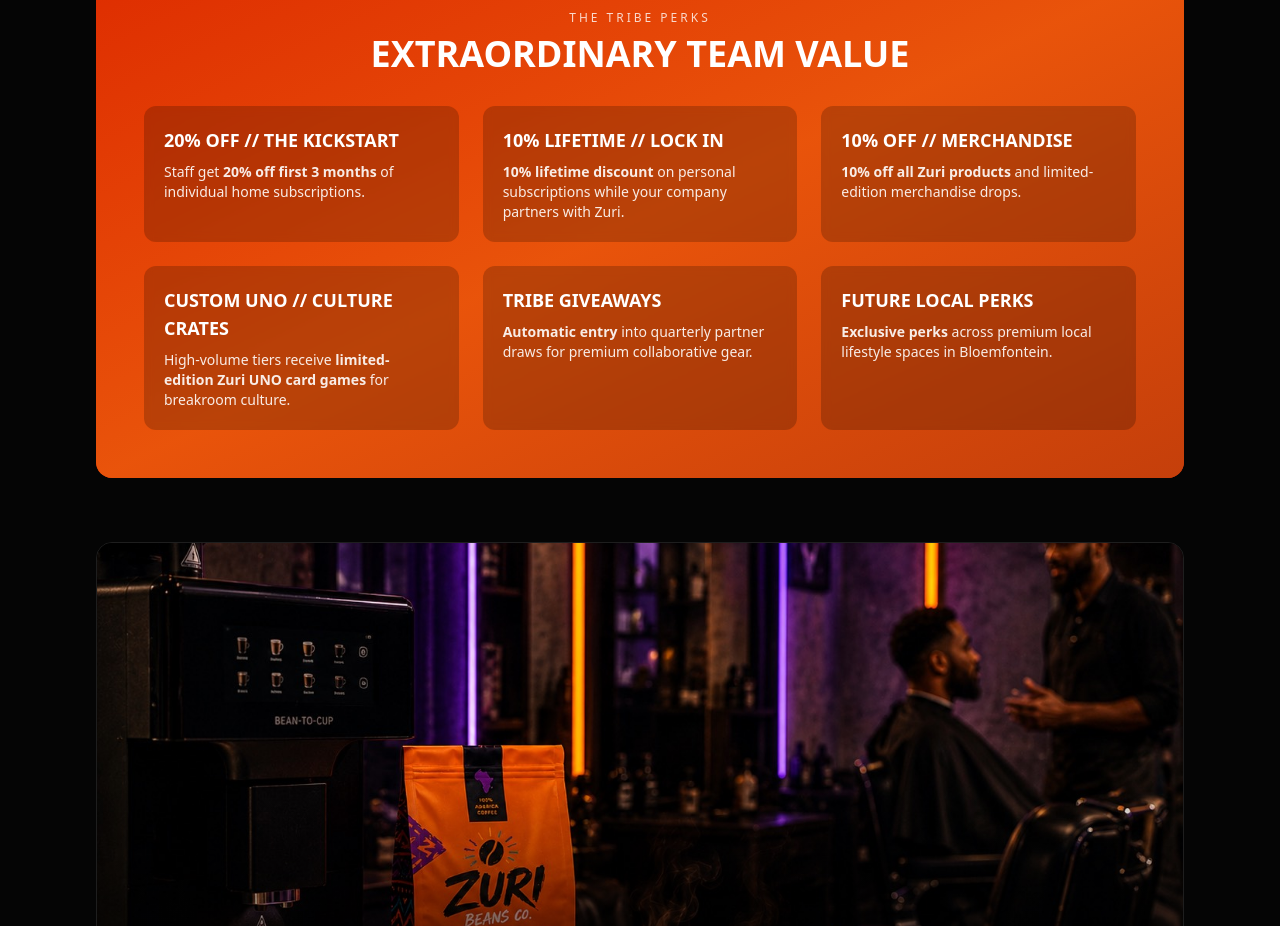
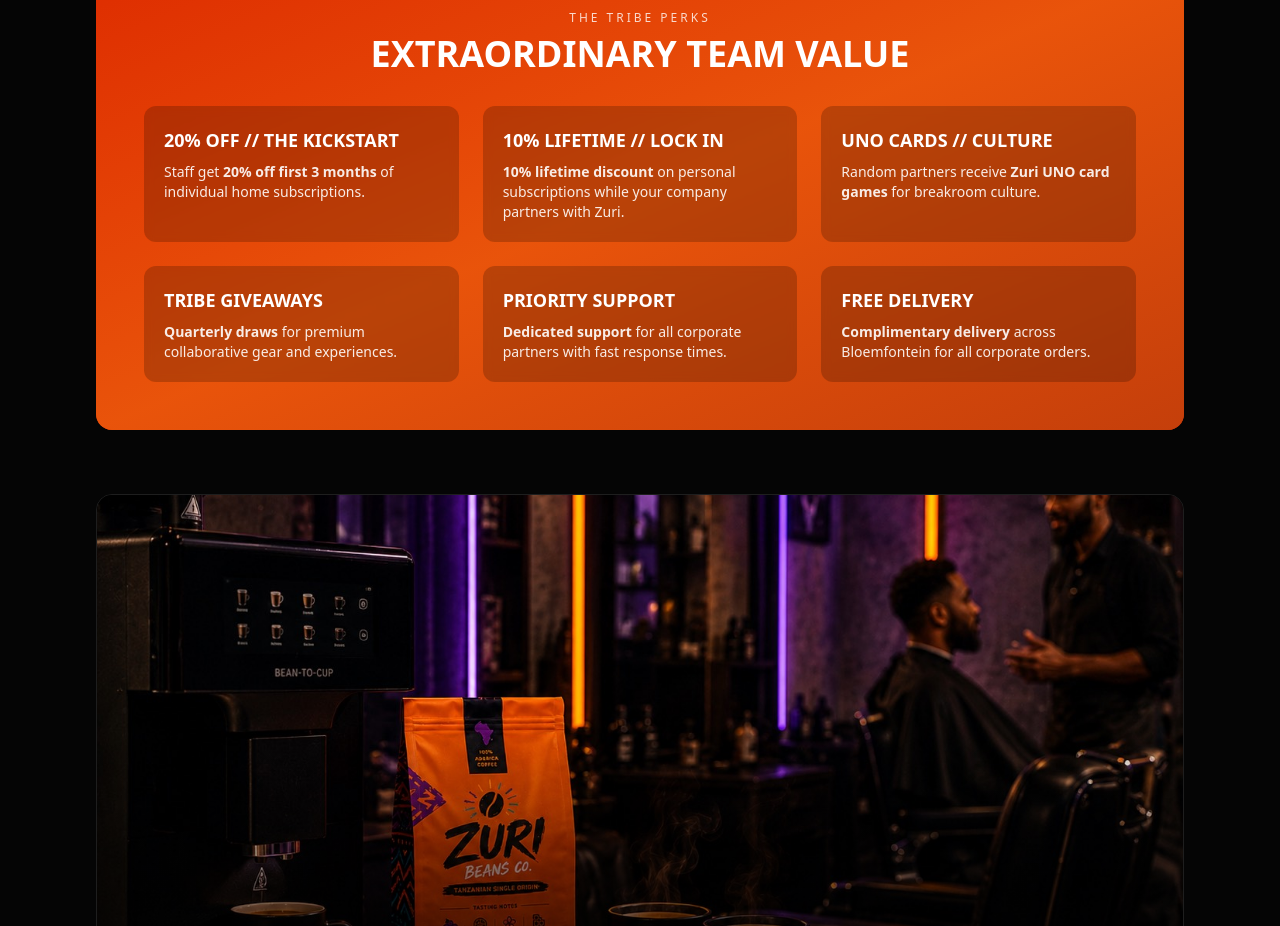
Before and after one commit to Vuyonovember/zuri, a Next.js app: page /partners in a window 1280 px wide. Shown: the part 1400-2326 px from the top of the page. Built offline with nearby package versions, Linux system fonts and the light colour scheme.

Commit message:
Update Tribe Perks for startup reality: UNO cards randomly, quarterly giveaways, priority support, free delivery

```diff
--- a/app/partners/page.tsx
+++ b/app/partners/page.tsx
@@ -171,30 +171,30 @@ export default function PartnersPage() {
               </div>
 
               <div className="bg-black/20 backdrop-blur-sm rounded-xl p-5 space-y-2">
-                <h3 className="text-lg font-bold text-white">10% OFF // MERCHANDISE</h3>
+                <h3 className="text-lg font-bold text-white">UNO CARDS // CULTURE</h3>
                 <p className="text-sm text-white/90">
-                  <strong>10% off all Zuri products</strong> and limited-edition merchandise drops.
-                </p>
-              </div>
-
-              <div className="bg-black/20 backdrop-blur-sm rounded-xl p-5 space-y-2">
-                <h3 className="text-lg font-bold text-white">CUSTOM UNO // CULTURE CRATES</h3>
-                <p className="text-sm text-white/90">
-                  High-volume tiers receive <strong>limited-edition Zuri UNO card games</strong> for breakroom culture.
+                  Random partners receive <strong>Zuri UNO card games</strong> for breakroom culture.
                 </p>
               </div>
 
               <div className="bg-black/20 backdrop-blur-sm rounded-xl p-5 space-y-2">
                 <h3 className="text-lg font-bold text-white">TRIBE GIVEAWAYS</h3>
                 <p className="text-sm text-white/90">
-                  <strong>Automatic entry</strong> into quarterly partner draws for premium collaborative gear.
+                  <strong>Quarterly draws</strong> for premium collaborative gear and experiences.
                 </p>
               </div>
 
               <div className="bg-black/20 backdrop-blur-sm rounded-xl p-5 space-y-2">
-                <h3 className="text-lg font-bold text-white">FUTURE LOCAL PERKS</h3>
+                <h3 className="text-lg font-bold text-white">PRIORITY SUPPORT</h3>
                 <p className="text-sm text-white/90">
-                  <strong>Exclusive perks</strong> across premium local lifestyle spaces in Bloemfontein.
+                  <strong>Dedicated support</strong> for all corporate partners with fast response times.
+                </p>
+              </div>
+
+              <div className="bg-black/20 backdrop-blur-sm rounded-xl p-5 space-y-2">
+                <h3 className="text-lg font-bold text-white">FREE DELIVERY</h3>
+                <p className="text-sm text-white/90">
+                  <strong>Complimentary delivery</strong> across Bloemfontein for all corporate orders.
                 </p>
               </div>
             </div>
--- a/package.json
+++ b/package.json
@@ -1,6 +1,6 @@
 {
   "name": "zuri",
-  "version": "0.6.2",
+  "version": "0.7.0",
   "private": true,
   "scripts": {
     "dev": "next dev",
```
